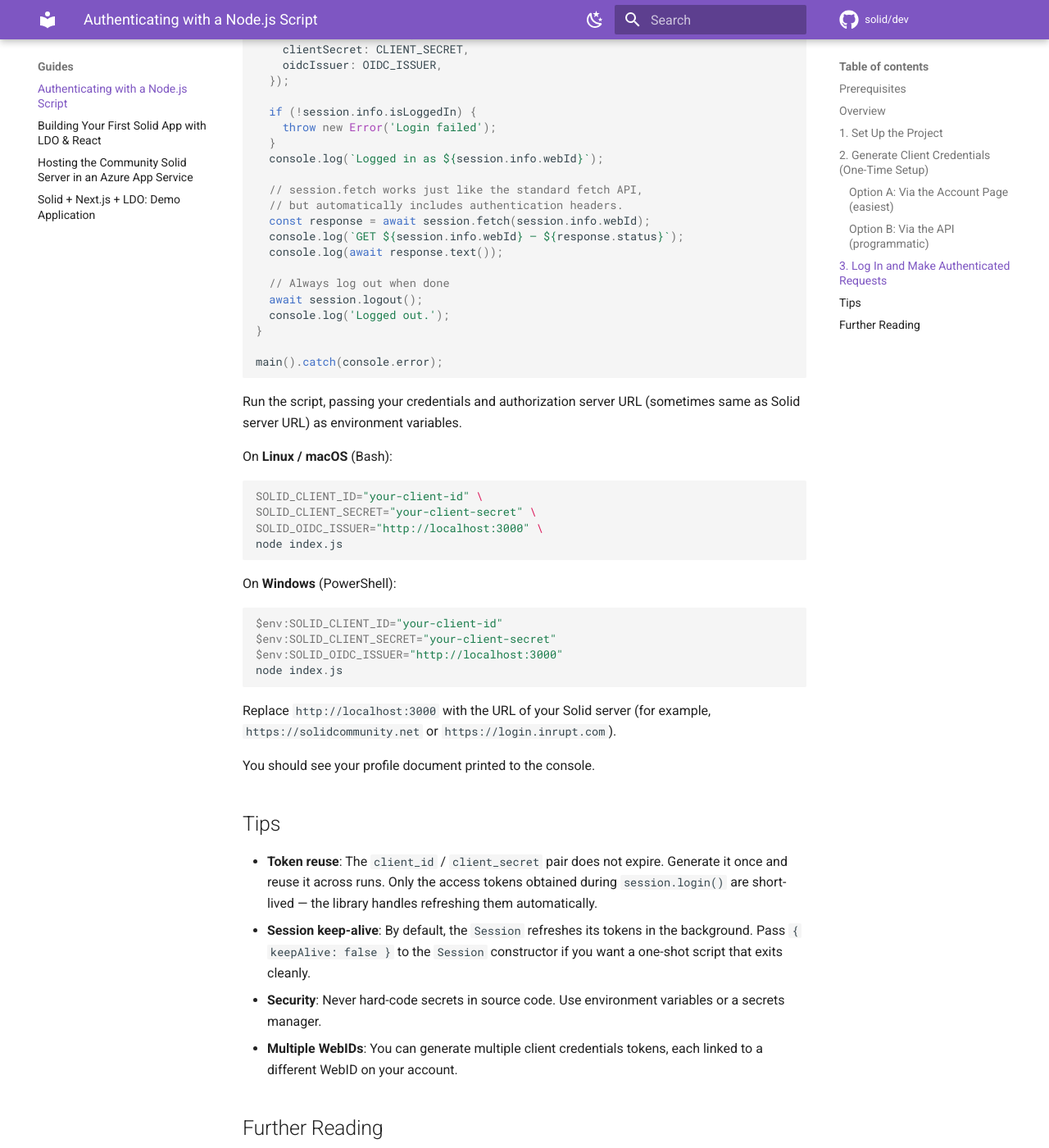
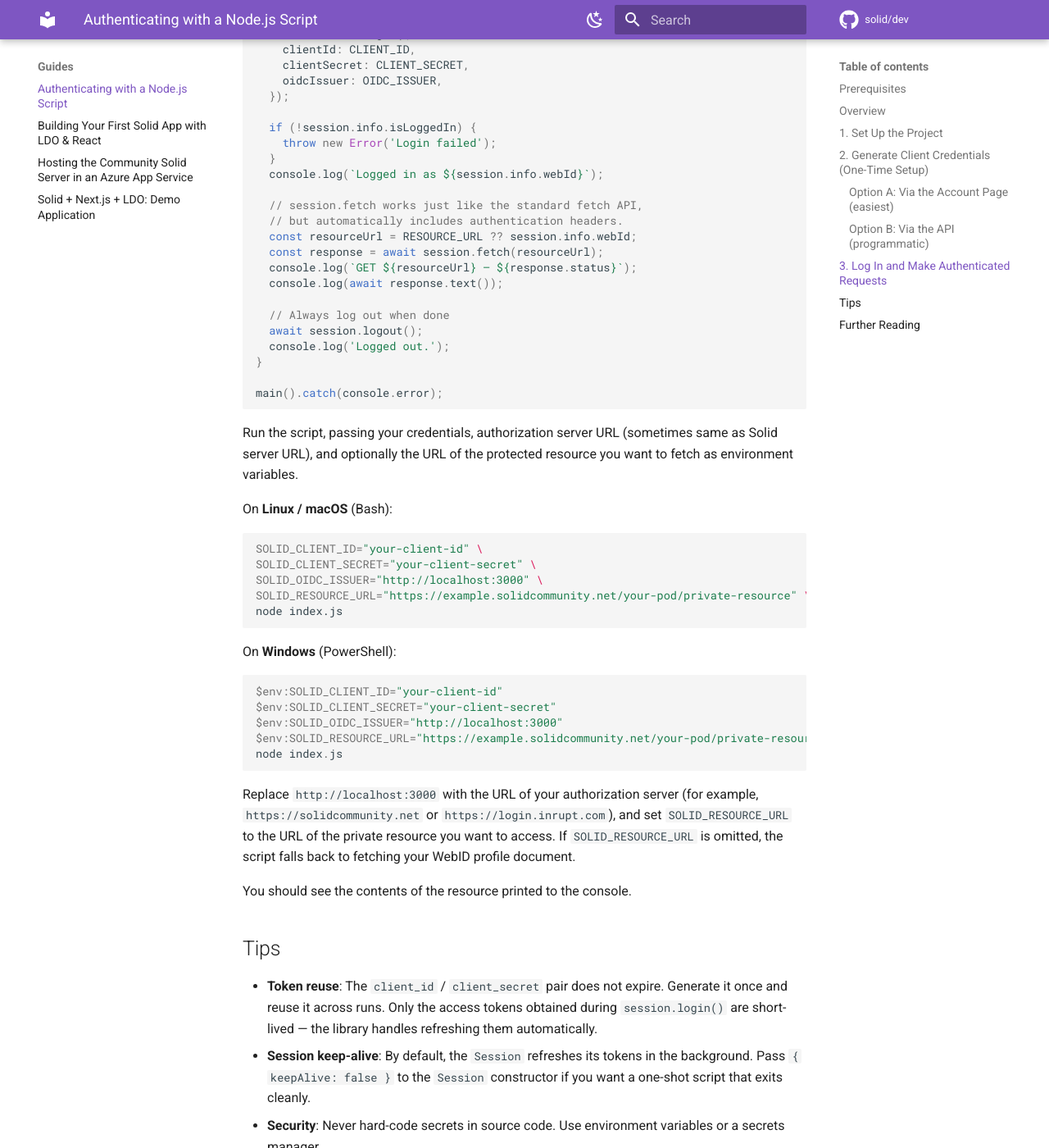
Before and after one commit to solid/dev, an MkDocs documentation site: the page built from docs/guides/authenticating_with_a_script.md, in a window 1280 px wide and 1400 px high, scrolled down 2333 px. Shown: the whole window at 82% size. Built offline with MkDocs 1.6.1 and Material for MkDocs 9.7.7, drawn with Linux system fonts in a browser that asks for light colours; comment, search, counter and statistics services are not loaded; some of the changed text lies outside the part shown.

Commit message:
fix: add optional SOLID_RESOURCE_URL env var for the resource to fetch
Co-authored-by: jeswr <63333554+jeswr@users.noreply.github.com>

````diff
--- a/docs/guides/authenticating_with_a_script.md
+++ b/docs/guides/authenticating_with_a_script.md
@@ -73,6 +73,7 @@ import { Session } from '@inrupt/solid-client-authn-node';
 const CLIENT_ID = process.env.SOLID_CLIENT_ID;
 const CLIENT_SECRET = process.env.SOLID_CLIENT_SECRET;
 const OIDC_ISSUER = process.env.SOLID_OIDC_ISSUER; // Your authorization server URL (sometimes called IdP, sometimes same as your Solid server URL)
+const RESOURCE_URL = process.env.SOLID_RESOURCE_URL; // URL of the protected resource to fetch (optional)
 
 async function main() {
   // Create a new session and log in
@@ -90,8 +91,9 @@ async function main() {
 
   // session.fetch works just like the standard fetch API,
   // but automatically includes authentication headers.
-  const response = await session.fetch(session.info.webId);
-  console.log(`GET ${session.info.webId} — ${response.status}`);
+  const resourceUrl = RESOURCE_URL ?? session.info.webId;
+  const response = await session.fetch(resourceUrl);
+  console.log(`GET ${resourceUrl} — ${response.status}`);
   console.log(await response.text());
 
   // Always log out when done
@@ -102,7 +104,7 @@ async function main() {
 main().catch(console.error);
 ```
 
-Run the script, passing your credentials and authorization server URL (sometimes same as Solid server URL) as environment variables.
+Run the script, passing your credentials, authorization server URL (sometimes same as Solid server URL), and optionally the URL of the protected resource you want to fetch as environment variables.
 
 On **Linux / macOS** (Bash):
 
@@ -110,6 +112,7 @@ On **Linux / macOS** (Bash):
 SOLID_CLIENT_ID="your-client-id" \
 SOLID_CLIENT_SECRET="your-client-secret" \
 SOLID_OIDC_ISSUER="http://localhost:3000" \
+SOLID_RESOURCE_URL="https://example.solidcommunity.net/your-pod/private-resource" \
 node index.js
 ```
 
@@ -119,12 +122,13 @@ On **Windows** (PowerShell):
 $env:SOLID_CLIENT_ID="your-client-id"
 $env:SOLID_CLIENT_SECRET="your-client-secret"
 $env:SOLID_OIDC_ISSUER="http://localhost:3000"
+$env:SOLID_RESOURCE_URL="https://example.solidcommunity.net/your-pod/private-resource"
 node index.js
 ```
 
-Replace `http://localhost:3000` with the URL of your Solid server (for example, `https://solidcommunity.net` or `https://login.inrupt.com`).
+Replace `http://localhost:3000` with the URL of your authorization server (for example, `https://solidcommunity.net` or `https://login.inrupt.com`), and set `SOLID_RESOURCE_URL` to the URL of the private resource you want to access. If `SOLID_RESOURCE_URL` is omitted, the script falls back to fetching your WebID profile document.
 
-You should see your profile document printed to the console.
+You should see the contents of the resource printed to the console.
 
 ## Tips
 
````
